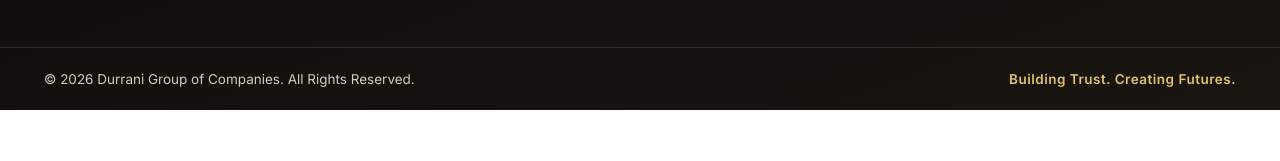
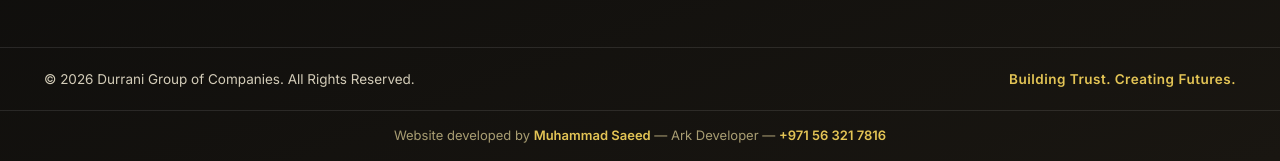
Before and after one commit to saeedark5-wq/DurraniGroup, a plain HTML site: page pages/blog.html in a window 1280 px wide. Shown: the part 2666-2827 px from the top of the page. Before the commit the page ends 2776 px from the top, so only its background shows below. Drawn offline with nearby package versions, Linux system fonts and the light colour scheme; a web font is replaced by a local one.

Commit message:
Add developer credit: Muhammad Saeed (Ark Developer) with contact number in footer

```diff
--- a/css/style.css
+++ b/css/style.css
@@ -280,6 +280,9 @@ html[data-theme="dark"] .theme-toggle .icon-moon { display: block; }
 .footer-social a:hover { background: var(--green); transform: translateY(-3px); }
 .footer-bottom { border-top: 1px solid rgba(255, 255, 255, 0.1); padding: 20px 0; }
 .footer-bottom .container { display: flex; justify-content: space-between; align-items: center; gap: 10px; flex-wrap: wrap; font-size: 13.5px; }
+.footer-dev { border-top: 1px solid rgba(255, 255, 255, 0.1); padding: 14px 24px; text-align: center; font-size: 13px; color: #a89d72; }
+.footer-dev a { color: #e3c455; font-weight: 600; }
+.footer-dev a:hover { text-decoration: underline; }
 .tagline-text { color: var(--green); font-weight: 600; letter-spacing: 0.5px; }
 
 /* ---------- Hero ---------- */
--- a/js/layout.js
+++ b/js/layout.js
@@ -175,6 +175,9 @@ function renderFooter() {
         <p class="tagline-text" data-i18n="tagline">Building Trust. Creating Futures.</p>
       </div>
     </div>
+    <div class="footer-dev">
+      <p>Website developed by <a href="tel:+971563217816">Muhammad Saeed</a> &mdash; Ark Developer &mdash; <a href="tel:+971563217816">+971 56 321 7816</a></p>
+    </div>
   </footer>`;
     if (!document.getElementById("waFloat")) {
     const wa = document.createElement("a");
```
Also changed, not shown: 1 other file.
